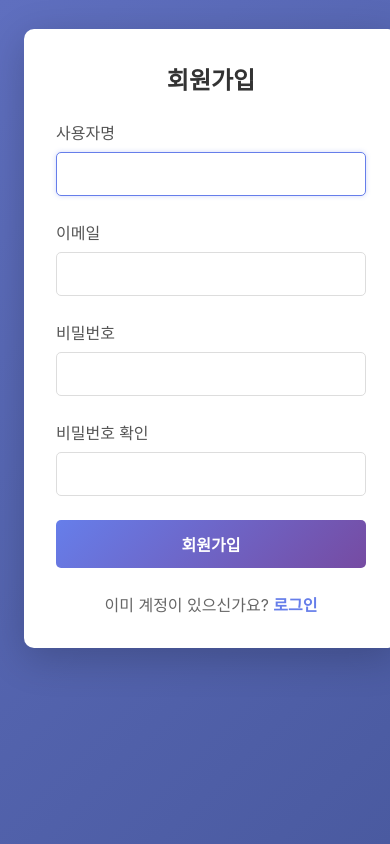
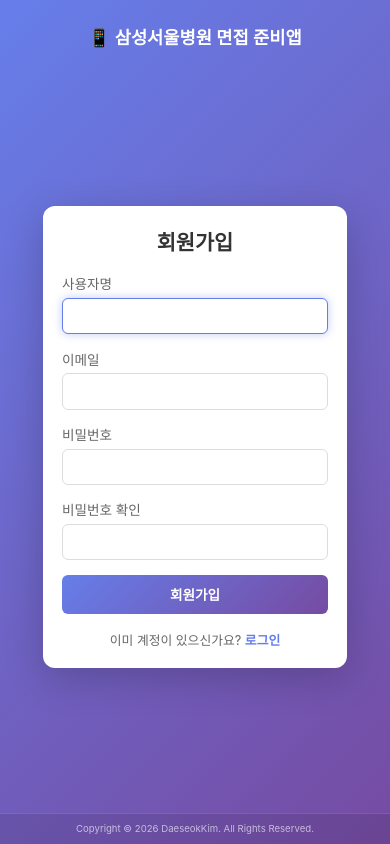
Before and after one commit to kds-0914-bot/samsung-app, a Flask app: page /signup in a window 390 px wide. Run offline with Flask 3, Linux system fonts and the light colour scheme; data comes from the database, SQL or seed files in the repository.

Commit message:
UI/UX improvements: mobile responsive design, SMC logo integration, analysis page

```diff
--- a/app.py
+++ b/app.py
@@ -322,6 +322,11 @@ def delete_post(post_id):
 def hospital():
     return render_template('hospital.html')
 
+@app.route('/analysis')
+@login_required
+def analysis():
+    return render_template('analysis.html')
+
 @app.route('/developer')
 def developer():
     return render_template('developer.html')
--- a/templates/base.html
+++ b/templates/base.html
@@ -127,6 +127,7 @@
             <li><a href="/" class="brand"><img src="/static/images/smc-logo.png" alt="SMC"></a></li>
             <li><a href="/board">게시판</a></li>
             <li><a href="/hospital">병원 정보</a></li>
+            <li><a href="/analysis">분석</a></li>
             <li><a href="/developer">개발자정보</a></li>
             <li class="user-info">
                 <span>{{ session.username }}</span>
--- a/templates/board.html
+++ b/templates/board.html
@@ -179,7 +179,7 @@
         background: #f0f3f7;
         padding: 0.2rem 0.5rem;
         border-radius: 10px;
-        font-size: 0.7rem;
+        font-size: 0.56rem;
         color: #5f6fbf;
         font-weight: 600;
         white-space: nowrap;
@@ -240,7 +240,7 @@
         }
 
         .post-meta .category-badge {
-            font-size: 0.65rem;
+            font-size: 0.56rem;
         }
     }
 </style>
--- a/templates/developer.html
+++ b/templates/developer.html
@@ -4,6 +4,10 @@
 
 {% block extra_css %}
 <style>
+    body {
+        background: #f5f7fc !important;
+    }
+
     .profile-container {
         max-width: 900px;
         margin: 0 auto;
--- a/templates/hospital.html
+++ b/templates/hospital.html
@@ -4,6 +4,10 @@
 
 {% block extra_css %}
 <style>
+    body {
+        background: #f5f7fc !important;
+    }
+
     .hospital-header {
         background: white;
         padding: 3rem 2rem;
--- a/templates/signup.html
+++ b/templates/signup.html
@@ -1,73 +1,106 @@
-{% extends "base.html" %}
+<!DOCTYPE html>
+<html lang="ko">
+<head>
+    <meta charset="UTF-8">
+    <meta name="viewport" content="width=device-width, initial-scale=1.0">
+    <title>회원가입 - Samsung Seoul Hospital</title>
+    <style>
+        * {
+            margin: 0;
+            padding: 0;
+            box-sizing: border-box;
+        }
 
-{% block title %}회원가입 - Samsung Seoul Hospital{% endblock %}
+        html, body {
+            height: 100%;
+            width: 100%;
+        }
 
-{% block extra_css %}
-<style>
-    .container {
+        body {
+            font-family: -apple-system, BlinkMacSystemFont, 'Segoe UI', Roboto, Oxygen, Ubuntu, Cantarell, sans-serif;
+            background: linear-gradient(135deg, #667eea 0%, #764ba2 100%);
+            display: flex;
+            flex-direction: column;
+        }
+
+        .signup-header {
+            text-align: center;
+            color: white;
+            padding: 2rem 1rem 1rem;
+            font-size: 1.2rem;
+            font-weight: 600;
+            flex-shrink: 0;
+        }
+
+        .signup-container {
+            flex: 1;
             display: flex;
             align-items: center;
             justify-content: center;
-        min-height: 80vh;
+            width: 100%;
+            padding: 1rem;
         }
 
         .signup-box {
             background: white;
-        padding: 3rem;
-        border-radius: 10px;
+            padding: 1.5rem;
+            border-radius: 12px;
             box-shadow: 0 10px 40px rgba(0, 0, 0, 0.2);
-        width: 100%;
-        max-width: 400px;
+            width: 85%;
+            max-width: 320px;
         }
 
         .signup-box h1 {
             text-align: center;
             color: #333;
-        margin-bottom: 2rem;
-        font-size: 1.8rem;
+            margin-bottom: 1.3rem;
+            font-size: 1.4rem;
+            font-weight: 700;
         }
 
         .form-group {
-        margin-bottom: 1.5rem;
+            margin-bottom: 1rem;
         }
 
         .form-group label {
             display: block;
-        margin-bottom: 0.5rem;
-        color: #555;
+            margin-bottom: 0.3rem;
+            color: #666;
             font-weight: 500;
+            font-size: 0.85rem;
         }
 
         .form-group input {
             width: 100%;
-        padding: 0.75rem;
+            padding: 0.6rem 0.7rem;
             border: 1px solid #ddd;
-        border-radius: 5px;
-        font-size: 1rem;
+            border-radius: 6px;
+            font-size: 0.9rem;
             transition: border-color 0.3s;
+            box-sizing: border-box;
         }
 
         .form-group input:focus {
             outline: none;
             border-color: #667eea;
-        box-shadow: 0 0 5px rgba(102, 126, 234, 0.3);
+            box-shadow: 0 0 8px rgba(102, 126, 234, 0.4);
         }
 
         .form-group button {
             width: 100%;
-        padding: 0.75rem;
+            padding: 0.7rem;
             background: linear-gradient(135deg, #667eea 0%, #764ba2 100%);
             color: white;
             border: none;
-        border-radius: 5px;
-        font-size: 1rem;
+            border-radius: 6px;
+            font-size: 0.95rem;
             font-weight: 600;
             cursor: pointer;
-        transition: transform 0.2s;
+            transition: transform 0.2s, box-shadow 0.2s;
         }
 
-    .form-group button:hover {
-        transform: translateY(-2px);
+        .form-group button:active {
+            transform: translateY(1px);
         }
 
         .error {
@@ -81,8 +114,9 @@
 
         .login-link {
             text-align: center;
-        margin-top: 1.5rem;
+            margin-top: 1rem;
             color: #666;
+            font-size: 0.8rem;
         }
 
         .login-link a {
@@ -91,25 +125,62 @@
             font-weight: 600;
         }
 
-    .login-link a:hover {
-        text-decoration: underline;
+        .login-link a:active {
+            opacity: 0.8;
         }
 
-    @media (max-width: 640px) {
+        footer {
+            background-color: rgba(0, 0, 0, 0.15);
+            color: white;
+            text-align: center;
+            padding: 0.6rem 0.8rem;
+            border-top: 1px solid rgba(255, 255, 255, 0.2);
+            width: 100%;
+            flex-shrink: 0;
+            font-size: 0.6rem;
+            opacity: 0.6;
+        }
+
+        @media (max-width: 768px) {
+            .signup-header {
+                padding: 1.5rem 1rem 0.8rem;
+                font-size: 1.1rem;
+            }
+
+            .signup-container {
+                flex: 1;
+                padding: 1rem;
+            }
+
             .signup-box {
-            padding: 2rem;
-            margin: 1rem;
+                width: 85%;
+                max-width: 100%;
+                padding: 1.2rem;
             }
 
             .signup-box h1 {
-            font-size: 1.5rem;
-            margin-bottom: 1.5rem;
+                font-size: 1.3rem;
+                margin-bottom: 1.1rem;
+            }
+
+            .form-group {
+                margin-bottom: 0.9rem;
+            }
+
+            .form-group input,
+            .form-group button {
+                font-size: 0.85rem;
+                padding: 0.6rem 0.65rem;
             }
         }
     </style>
-{% endblock %}
+</head>
+<body>
+    <div class="signup-header">
+        📱 삼성서울병원 면접 준비앱
+    </div>
 
-{% block content %}
+    <div class="signup-container">
         <div class="signup-box">
             <h1>회원가입</h1>
 
@@ -147,4 +218,10 @@
                 이미 계정이 있으신가요? <a href="/login">로그인</a>
             </div>
         </div>
-{% endblock %}
+    </div>
+
+    <footer>
+        Copyright © 2026 DaeseokKim. All Rights Reserved.
+    </footer>
+</body>
+</html>
```
Also changed, not shown: templates/login.html (+15 -13 lines). Lines whose indentation alone changed are shown as unchanged.
